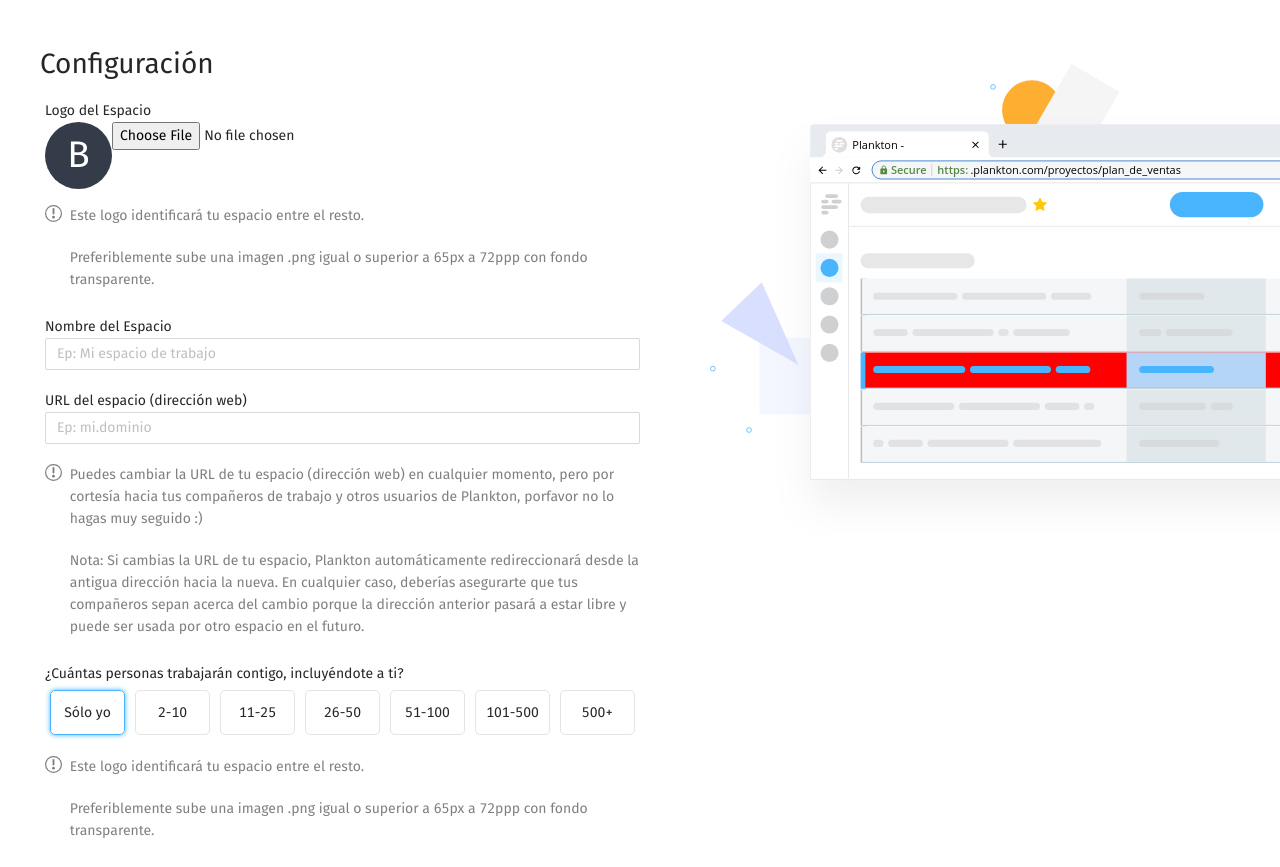
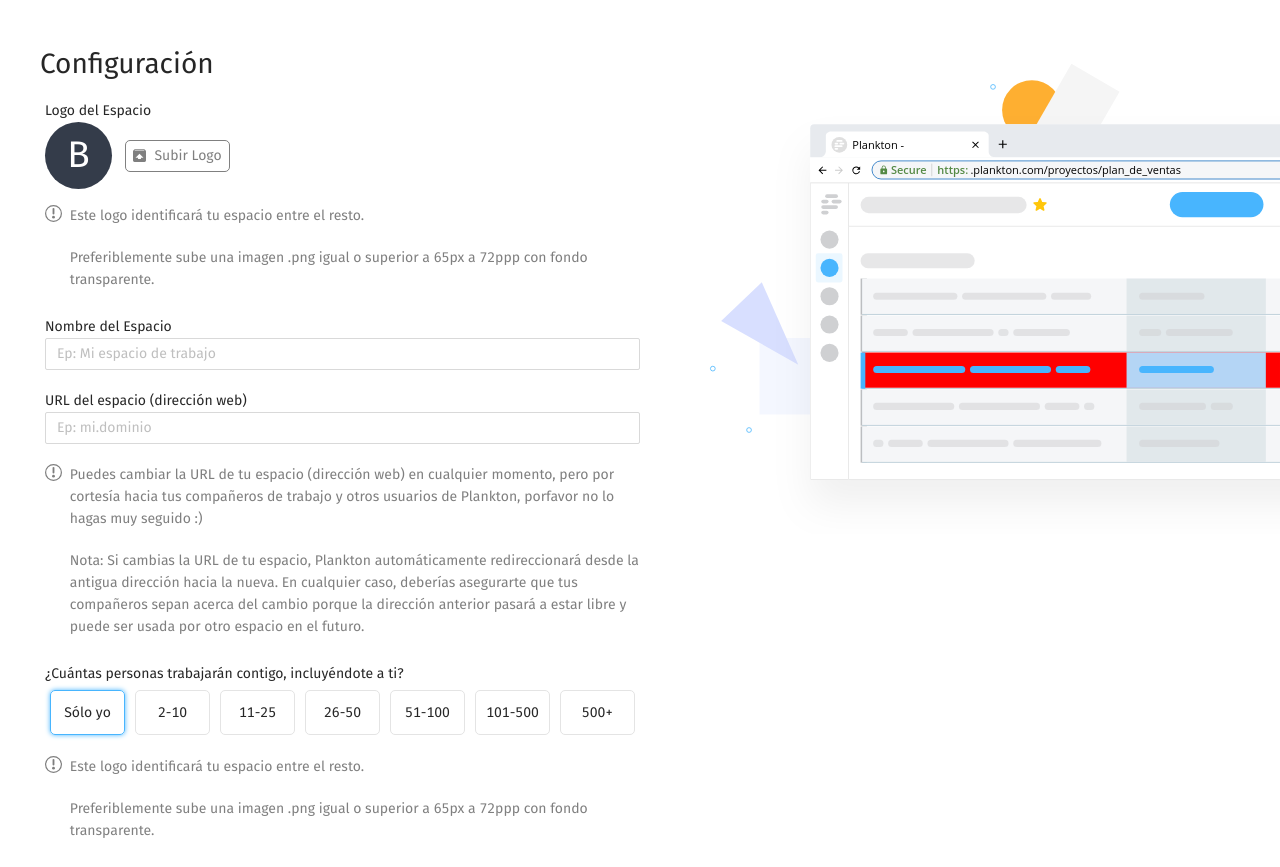
Before and after one commit to DiegoAWS/configuration_example, a React (Create React App) app: page / in a window 1280 px wide. Built offline with nearby package versions, Linux system fonts and the light colour scheme.

Commit message:
Logo Done

```diff
--- a/src/GlobalContext/ConfigurationContext.jsx
+++ b/src/GlobalContext/ConfigurationContext.jsx
@@ -5,7 +5,7 @@ const ConfigurationContext = createContext();
 
 const ConfigurationContextProvider = props => {
 
-  const [imageAsUrl, setImageAsUrl] = useState({ imgUrl: '' })
+  const [imageAsUrl, setImageAsUrl] = useState('')
   const [spaceName, setSpaceName] = useState('')
   const [spaceURL, setSpaceURL] = useState('')
   const [personAmountIndex, setPersonAmountIndex] = useState(0)
--- a/src/i18n/translations/es.json
+++ b/src/i18n/translations/es.json
@@ -2,6 +2,7 @@
     "translation": {
         "Configuration": "Configuración",
         "LogoSpace":"Logo del Espacio",
+        "UploadLogo":"Subir Logo",
         "LogoDescription1":"Este logo identificará tu espacio entre el resto.",
         "LogoDescription2":"Preferiblemente sube una imagen .png igual o superior a 65px a 72ppp con fondo transparente.",
         "NameSpace":"Nombre del Espacio",
--- a/src/pages/Configuration/MainForm/index.jsx
+++ b/src/pages/Configuration/MainForm/index.jsx
@@ -6,9 +6,9 @@ import { useTranslation } from 'react-i18next'
 import { useConfiguration } from '../../../globalContext/ConfigurationContext'
 import Description from '../components/Description';
 import PersonsSelector from '../components/PersonsSelector';
-import { storage } from '../../../services/firebase';
+import LogoSection from '../components/LogoSection';
 
-import loadingGif from '../../../assets/icons/loadinGif.gif'
+
 
 const FormWrapper = styled.div`
     margin-top:42px;
@@ -39,21 +39,7 @@ font-size:14px;
 
 `
 
-const LogoHolder = styled.div`
-    display:flex;
-    justify-content:center;
-    align-items:center;
-    color:white;
-    height:67px;
-    width:67px;
-    font-size:37px;
-    border-radius:999px;
-    background-color:#343C4A;
-    background-image: url(${props => props.image});
-    background-position: center;
-    background-repeat: no-repeat;
-    background-size: cover;
-`
+
 
 const SectionContainer = styled.div`
 
@@ -69,6 +55,7 @@ const InputWrapper = styled.div`
     margin-bottom: 20px;
 `
 
+
 const MainForm = ({ ...props }) => {
 
     const { t } = useTranslation();
@@ -83,43 +70,9 @@ const MainForm = ({ ...props }) => {
         setPersonAmountIndex
     } = useConfiguration()
 
-    const [loadingImage, setLoadingImage] = useState(false)
+
     const optionsPersonsAmount = [t('JustMe'), '2-10', '11-25', '26-50', '51-100', '101-500', '500+']
 
-
-
-
-
-    const handleImageAsFile = (e) => {
-
-        const image = e.target.files[0]
-        if (image?.name) {
-            console.log(image)
-            const imageTitle = Date.now() + '_' + image.name
-            setLoadingImage(true)
-
-
-            const uploadTask = storage.ref(`/images/${imageTitle}`).put(image)
-
-
-
-            uploadTask.on('state_changed',
-                (snapShot) => {
-                    //Future Implementation... See the Upload Progress
-                    console.log(snapShot)
-                }, (err) => {
-                    //catches the errors
-                    console.log(err)
-                }, () => {
-                    console.log('Paso x Aqui')
-                    storage.ref('images').child(imageTitle).getDownloadURL()
-                        .then(fireBaseUrl => {
-                            setLoadingImage(false)
-                            setImageAsUrl(prevObject => ({ ...prevObject, imgUrl: fireBaseUrl }))
-                        })
-                })
-        }
-    }
 
 
 
@@ -131,15 +84,8 @@ const MainForm = ({ ...props }) => {
             <SectionContainer>
                 <SectionTitle>{t("LogoSpace")}</SectionTitle>
 
-                <div style={{ display: 'flex' }}>
-                    <LogoHolder image={loadingImage? loadingGif:imageAsUrl.imgUrl}> {!imageAsUrl.imgUrl&&!loadingImage ?  "B" : ""} </LogoHolder>
+                <LogoSection />
 
-
-
-                    <input type="file"
-                        onChange={handleImageAsFile}
-                    />
-                </div>
             </SectionContainer>
             <SectionContainer>
                 <Description>
@@ -153,6 +99,7 @@ const MainForm = ({ ...props }) => {
                 <InputWrapper>
                     <Input placeholder={t('NameSpacePlaceholder')} value={spaceName} onChange={e => { setSpaceName(e.target.value) }} />
                 </InputWrapper>
+
             </SectionContainer>
             <SectionContainer>
                 <SectionTitle>{t("UrlSpace")}</SectionTitle>
--- a/src/pages/Configuration/VisualExample/index.jsx
+++ b/src/pages/Configuration/VisualExample/index.jsx
@@ -185,7 +185,7 @@ const Div = styled.div`
      }
 
      @media (min-width: 768) {
-        width:42%;
+        flex:1;
     }
     @media (max-width: 767) {
         display:none;
--- /dev/null
+++ b/src/pages/Configuration/components/LogoSection.jsx
@@ -0,0 +1,139 @@
+import React, { useState } from 'react'
+import { storage } from '../../../services/firebase';
+import styled from 'styled-components'
+import { useConfiguration } from '../../../globalContext/ConfigurationContext';
+import { useTranslation } from 'react-i18next';
+import UploadIcon from '../../../assets/icons/uploadIcon.svg'
+
+
+const LogoSectionWrapper = styled.div`
+    display:flex;
+    align-items:center;
+
+`
+
+const LogoHolder = styled.div`
+    display:flex;
+    justify-content:center;
+    align-items:center;
+    color:white;
+    height:67px;
+    width:67px;
+    font-size:37px;
+    border-radius:999px;
+    position:relative;
+    background: ${props => props.image ? `url(${props.image})` : '#343C4A'};
+    background-position: center;
+    background-repeat: no-repeat;
+    background-size: cover;
+`
+const RemovePict = styled.div`
+    display:flex;
+    justify-content:center;
+    align-items:center;
+    background-color:#ff00a53d;
+    border-radius:999px;
+    position:absolute;
+    top:0px;
+    right:0px;
+    height:20px;
+    width:20px;
+    font-size:25px;
+    color:black;
+    cursor: pointer;
+    border:1px solid white;
+    &:hover{
+        background-color:red;
+        color:white;
+        border:none;
+        }
+
+`
+const ImageUploader = styled.label`
+    margin-left:13px;
+    width:105px;
+    height:32px;
+    border-radius:5px;
+    border:1px solid gray;
+    display:flex;
+    justify-content:center;
+    align-items:center;
+    cursor: pointer;
+    color:#00000080;
+    font-size:14px;
+    &:hover{
+        border-color:#48B5FE;
+        box-shadow:0px 0px 5px #48B5FE;
+    }
+`
+const UploadIconDiv=styled.div`
+    height:13px;
+    width:13px;
+    margin-right:8px;
+    background-position: center;
+    background-repeat: no-repeat;
+    background-size: cover;
+    background-image:url(${props=>props.src});
+`
+
+export default function LogoSection() {
+
+    const { t } = useTranslation();
+    const { setImageAsUrl } = useConfiguration()
+
+    const [imagePreview, setImagePreview] = useState('')
+
+    const handleImageAsFile = (e) => {
+
+        const image = e.target.files[0]
+        const allowedExtensions = /(\.jpg|\.jpeg|\.png|\.gif)$/i;
+        console.log(image)
+        if (image?.name?.match(allowedExtensions) && image.size > 10000 && image.size < 5000000) {
+
+
+            const reader = new FileReader();
+
+            reader.readAsDataURL(image);
+
+            // We Place the logo quickly for best UX
+            reader.onload = function () {
+                setImagePreview(reader.result)
+            };
+
+            //Making Unique the fileName
+            const imageTitle = Date.now() + '_' + image.name
+
+            const uploadTask = storage.ref(`/images/${imageTitle}`).put(image)
+
+            uploadTask.on('state_changed', null, null, () => {
+                storage.ref('images').child(imageTitle).getDownloadURL()
+                    .then(fireBaseUrl => {
+                        setImageAsUrl(fireBaseUrl)
+                    })
+            })
+        }
+    }
+
+
+    const RemoveImage = () => {
+        setImagePreview('')
+        setImageAsUrl('')
+    }
+
+    return (
+        <LogoSectionWrapper>
+            <LogoHolder image={imagePreview}>
+                {!imagePreview ? "B" : ""}
+               {imagePreview && <RemovePict onClick={RemoveImage} > &times; </RemovePict>}
+            </LogoHolder>
+
+
+            <ImageUploader htmlFor="LogoUpload"> <UploadIconDiv src={UploadIcon}/> {t('UploadLogo')} </ImageUploader>
+
+            <input type="file" hidden id="LogoUpload"
+                accept=".png, .jpg, .jpeg .gif"
+                onChange={handleImageAsFile}
+            />
+        </LogoSectionWrapper>
+    )
+}
--- a/src/pages/Configuration/index.jsx
+++ b/src/pages/Configuration/index.jsx
@@ -7,7 +7,7 @@ import MainForm from './MainForm'
 export default function index() {
     return (
 
-            <div style={{ display: 'flex',width:'100vw',justifyContent:'space-between'}}>
+            <div style={{ display: 'flex'}}>
 
                 <MainForm />
                 <VisualExample />
```
Also changed, not shown: src/assets/icons/uploadIcon.svg (added).
